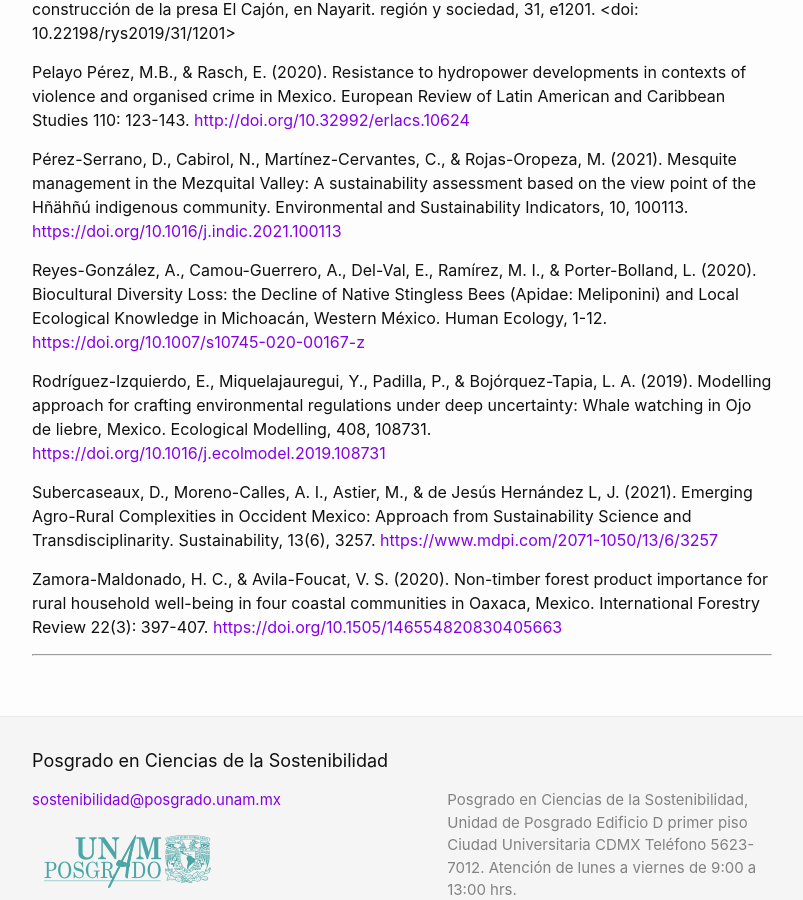
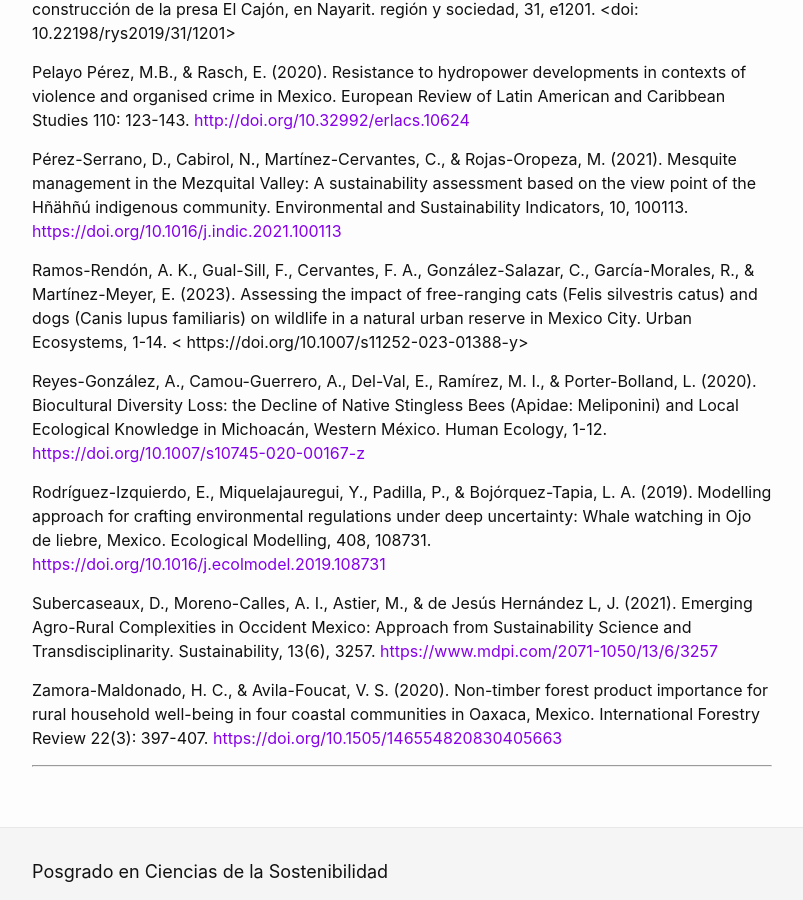
Before and after one commit to pcs-unam/pcs-unam.github.io, a Jekyll site: the page built from 07_publicaciones.md, in a window 1280 px wide and 900 px high, scrolled down 3102 px. Shown: the whole window, without its empty margins (238-1041 px from the left). Built offline with Jekyll 4.4.1, drawn with Linux system fonts in a browser that asks for light colours.

Commit message:
Se agregó cita de Karina Ramos Rendón

```diff
--- a/07_publicaciones.md
+++ b/07_publicaciones.md
@@ -73,6 +73,9 @@ Pelayo Pérez, M.B., & Rasch, E. (2020). Resistance to hydropower developments i
 
 Pérez-Serrano, D., Cabirol, N., Martínez-Cervantes, C., & Rojas-Oropeza, M. (2021). Mesquite management in the Mezquital Valley: A sustainability assessment based on the view point of the Hñähñú indigenous community. Environmental and Sustainability Indicators, 10, 100113. <https://doi.org/10.1016/j.indic.2021.100113>
 
+Ramos-Rendón, A. K., Gual-Sill, F., Cervantes, F. A., González-Salazar, C., García-Morales, R., & Martínez-Meyer, E. (2023). Assessing the impact of free-ranging cats (Felis silvestris catus) and dogs (Canis lupus familiaris) on wildlife in a natural urban reserve in Mexico City. Urban Ecosystems, 1-14.
+< https://doi.org/10.1007/s11252-023-01388-y>
+
 Reyes-González, A., Camou-Guerrero, A., Del-Val, E., Ramírez, M. I., & Porter-Bolland, L. (2020). Biocultural Diversity Loss: the Decline of Native Stingless Bees (Apidae: Meliponini) and Local Ecological Knowledge in Michoacán, Western México. Human Ecology, 1-12.
 <https://doi.org/10.1007/s10745-020-00167-z>
 
```
